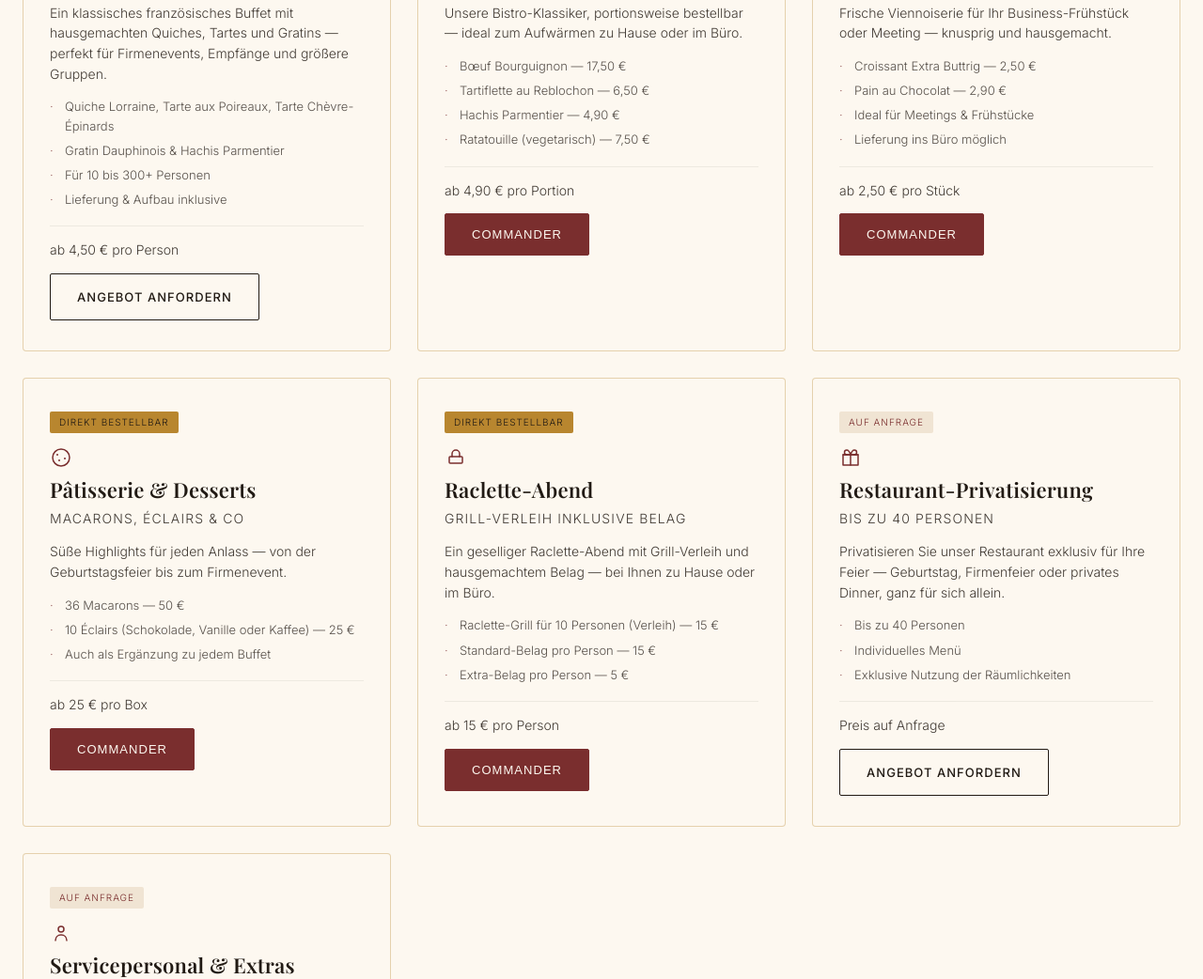
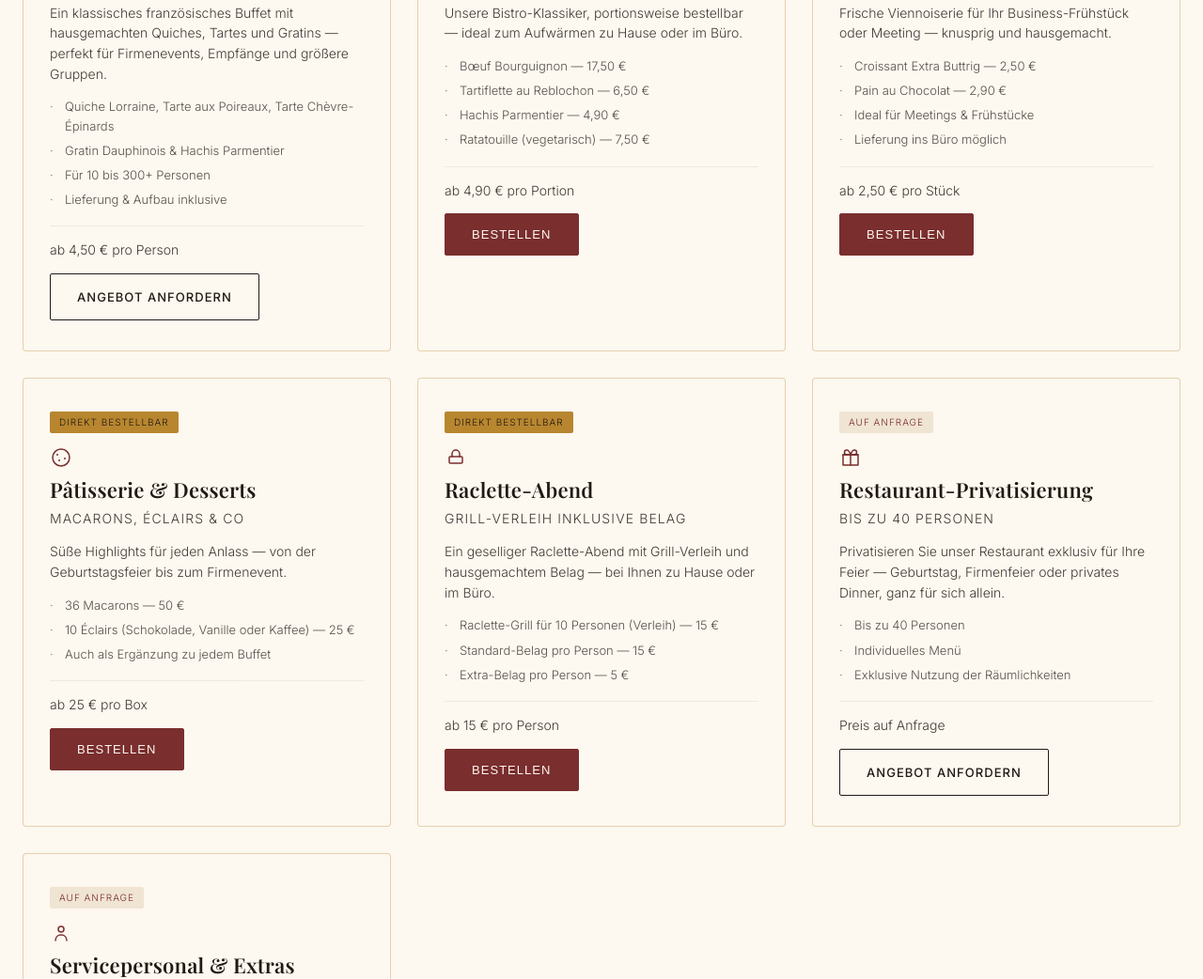
Before and after one commit to smartstocking/chez-emil-catering-site, a plain HTML site: page index.html in a window 1280 px wide. Shown: the part 2965-4007 px from the top of the page at 94% size. Drawn offline with nearby package versions, Linux system fonts and the light colour scheme.

Commit message:
Add files via upload

```diff
--- a/index.html
+++ b/index.html
@@ -293,7 +293,7 @@
           <li data-i18n="offers.c2.li4">Ratatouille (vegetarisch) — 7,50&nbsp;€</li>
         </ul>
         <p class="price-hint"><span data-i18n="offers.c2.price">ab 4,90&nbsp;€ pro Portion</span></p>
-        <button type="button" class="btn btn-primary btn-order" data-order-item="Plats Traiteur Maison (Bœuf Bourguignon / Tartiflette / Hachis Parmentier / Ratatouille)" data-i18n="offers.cta.order">Commander</button>
+        <button type="button" class="btn btn-primary btn-order" data-order-item="Plats Traiteur Maison (Bœuf Bourguignon / Tartiflette / Hachis Parmentier / Ratatouille)" data-i18n="offers.cta.order">Bestellen</button>
       </div>
 
       <div class="offer-card">
@@ -309,7 +309,7 @@
           <li data-i18n="offers.c3.li4">Lieferung ins Büro möglich</li>
         </ul>
         <p class="price-hint"><span data-i18n="offers.c3.price">ab 2,50&nbsp;€ pro Stück</span></p>
-        <button type="button" class="btn btn-primary btn-order" data-order-item="Viennoiserie &amp; Frühstück (Croissants / Pains au Chocolat)" data-i18n="offers.cta.order">Commander</button>
+        <button type="button" class="btn btn-primary btn-order" data-order-item="Viennoiserie &amp; Frühstück (Croissants / Pains au Chocolat)" data-i18n="offers.cta.order">Bestellen</button>
       </div>
 
       <div class="offer-card">
@@ -324,7 +324,7 @@
           <li data-i18n="offers.c4.li3">Auch als Ergänzung zu jedem Buffet</li>
         </ul>
         <p class="price-hint"><span data-i18n="offers.c4.price">ab 25&nbsp;€ pro Box</span></p>
-        <button type="button" class="btn btn-primary btn-order" data-order-item="Pâtisserie &amp; Desserts (Macarons / Éclairs)" data-i18n="offers.cta.order">Commander</button>
+        <button type="button" class="btn btn-primary btn-order" data-order-item="Pâtisserie &amp; Desserts (Macarons / Éclairs)" data-i18n="offers.cta.order">Bestellen</button>
       </div>
 
       <div class="offer-card">
@@ -339,7 +339,7 @@
           <li data-i18n="offers.c5.li3">Extra-Belag pro Person — 5&nbsp;€</li>
         </ul>
         <p class="price-hint"><span data-i18n="offers.c5.price">ab 15&nbsp;€ pro Person</span></p>
-        <button type="button" class="btn btn-primary btn-order" data-order-item="Raclette-Abend (Grill-Verleih + Belag)" data-i18n="offers.cta.order">Commander</button>
+        <button type="button" class="btn btn-primary btn-order" data-order-item="Raclette-Abend (Grill-Verleih + Belag)" data-i18n="offers.cta.order">Bestellen</button>
       </div>
 
       <div class="offer-card">
```
